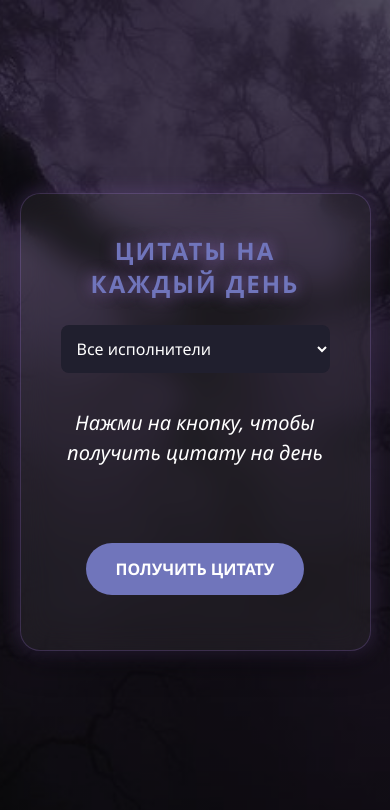
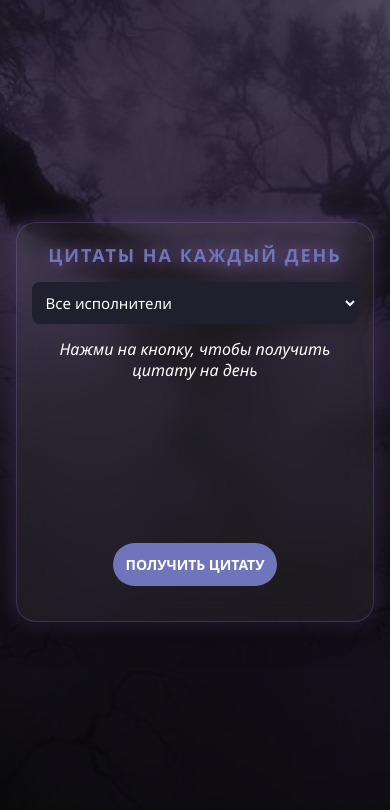
Before and after one commit to kkaspii/music.quotes, a plain HTML site: page index.html in a window 390 px wide. Drawn offline with Linux system fonts and the light colour scheme.

Commit message:
Update style.css

```diff
--- a/style.css
+++ b/style.css
@@ -120,3 +120,44 @@ button:active {
     from { opacity: 0; transform: translateY(20); }
     to { opacity: 1; transform: translateY(0);}
 }
+
+@media screen and (max-width: 480px) {
+    .container {
+        width: 92%;
+        padding: 20px 15px;
+        border-radius: 20px;
+    }
+
+    h1 {
+        font-size: 18px;
+        margin-bottom: 15px;
+    }
+
+    #quoteText {
+        font-size: 16px;
+        line-height: 1.3;
+        min-height: auto;
+        margin-bottom: 8px;
+    }
+
+    #quoteTrack {
+        font-size: 13px;
+        margin-bottom: 10px;
+    }
+
+    select {
+        padding: 10px;
+        font-size: 15px;
+        margin-bottom: 15px;
+    }
+
+    #spotifyPlayerContainer {
+        min-height: 80px;
+        margin-bottom: 15px;
+    }
+
+    button {
+        padding: 12px;
+        font-size: 14px;
+    }
+}
```
